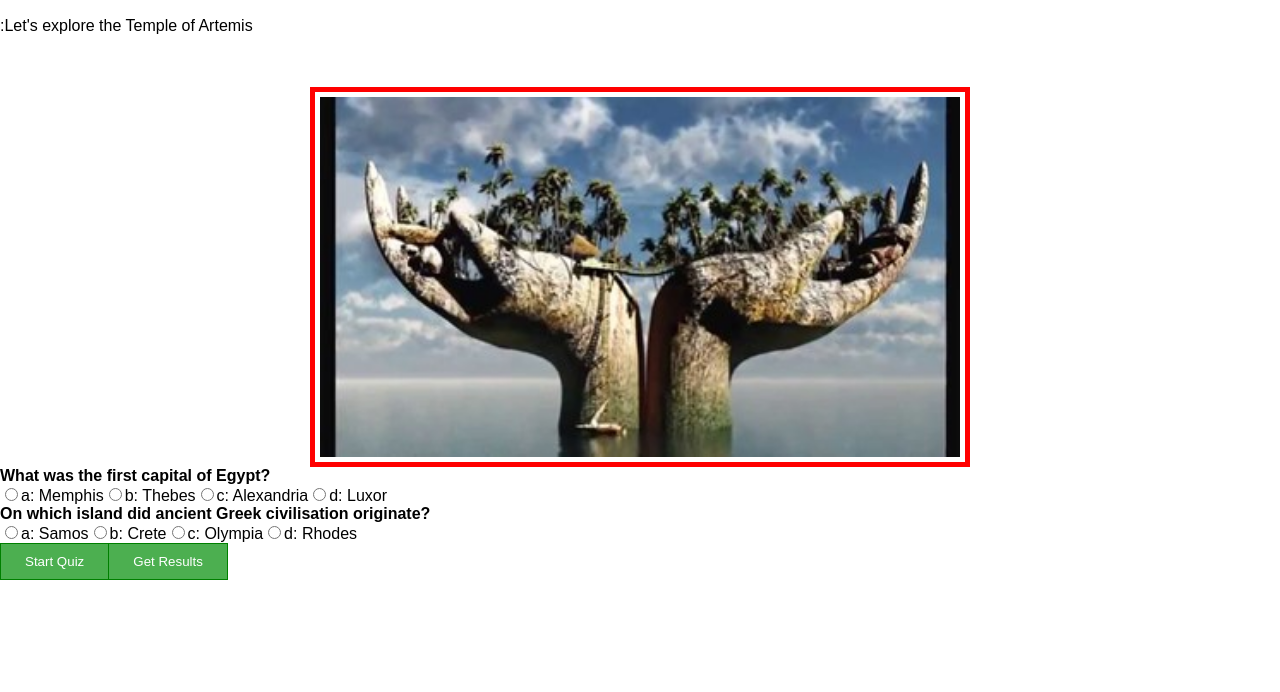
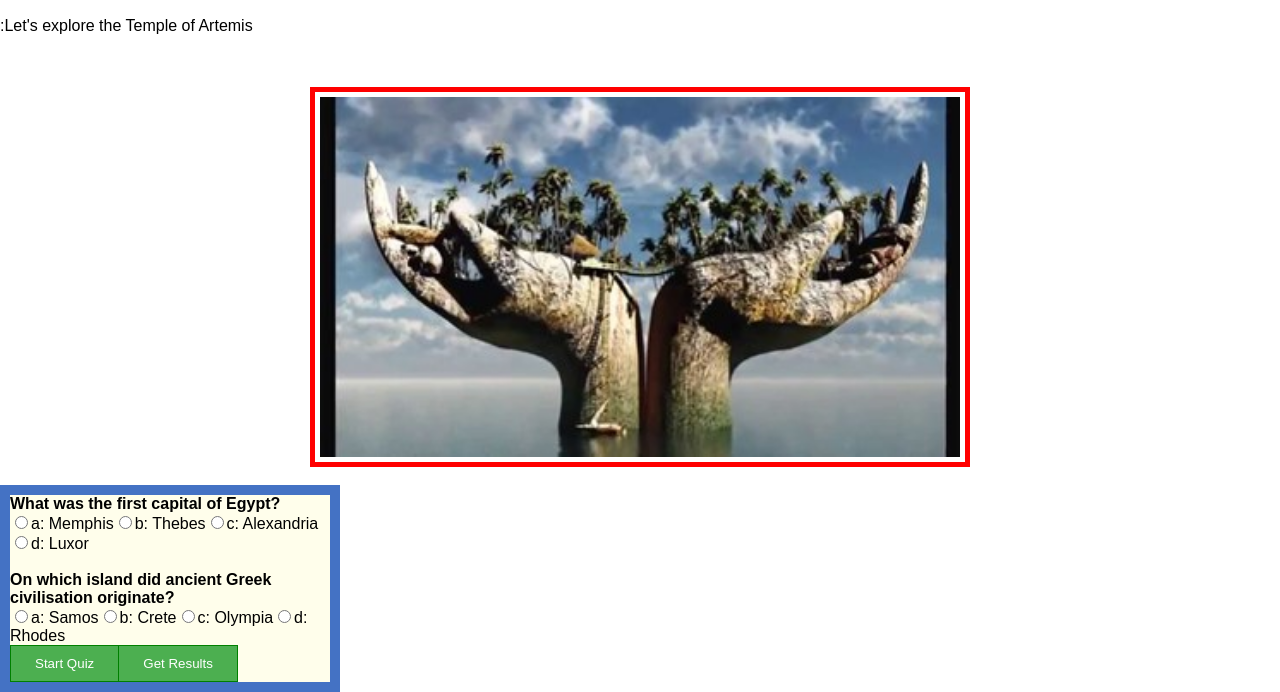
Before and after one commit to jacktheone08/b-block-website, a plain HTML site: page temple.html in a window 1280 px wide. Both pictures are taken after a click on the button "Start Quiz". Shown: the part 207-899 px from the top of the page. Before the commit the page ends 800 px from the top, so only its background shows below. Drawn offline with Linux system fonts and the light colour scheme.

Commit message:
developing css, halfway attempt of creating nice looking quiz

```diff
--- a/css/style.css
+++ b/css/style.css
@@ -64,3 +64,9 @@ img {
 .btn-group button:hover {
   background-color: #3e8e41;
 }
+
+#css-container-quiz {
+  border: 10px solid #4472c4;
+  background-color: #fffeeb;
+  width: 25%;
+}
--- a/js/script.js
+++ b/js/script.js
@@ -101,7 +101,7 @@ function generateQuiz(
         }
 
         // finally combine our output list into one string of html and put it on the page
-    quizContainer.innerHTML = output.join("");
+        quizContainer.innerHTML = output.join("<br>");
     }
 
     function showResults(questions, quizContainer, resultsContainer) {
--- a/temple.html
+++ b/temple.html
@@ -29,13 +29,16 @@
     <br>
     <br>
     <img src="images/homepage.jpg" alt="Ancient Wonders of the World Image" class="centre">
+    <br>
 
-    <div id="quiz"></div>
-    <div class="btn-group">
-        <button onclick="StartQuiz()">Start Quiz</button>
-        <button id="submit">Get Results</button>
+    <div id="css-container-quiz">
+        <div id="quiz"></div>
+        <div class="btn-group">
+            <button onclick="StartQuiz()">Start Quiz</button>
+            <button id="submit">Get Results</button>
+        </div>
+        <div id="results"></div>
     </div>
-    <div id="results"></div>
 </body>
 
 </html>
```
Lines whose indentation alone changed are shown as unchanged.
